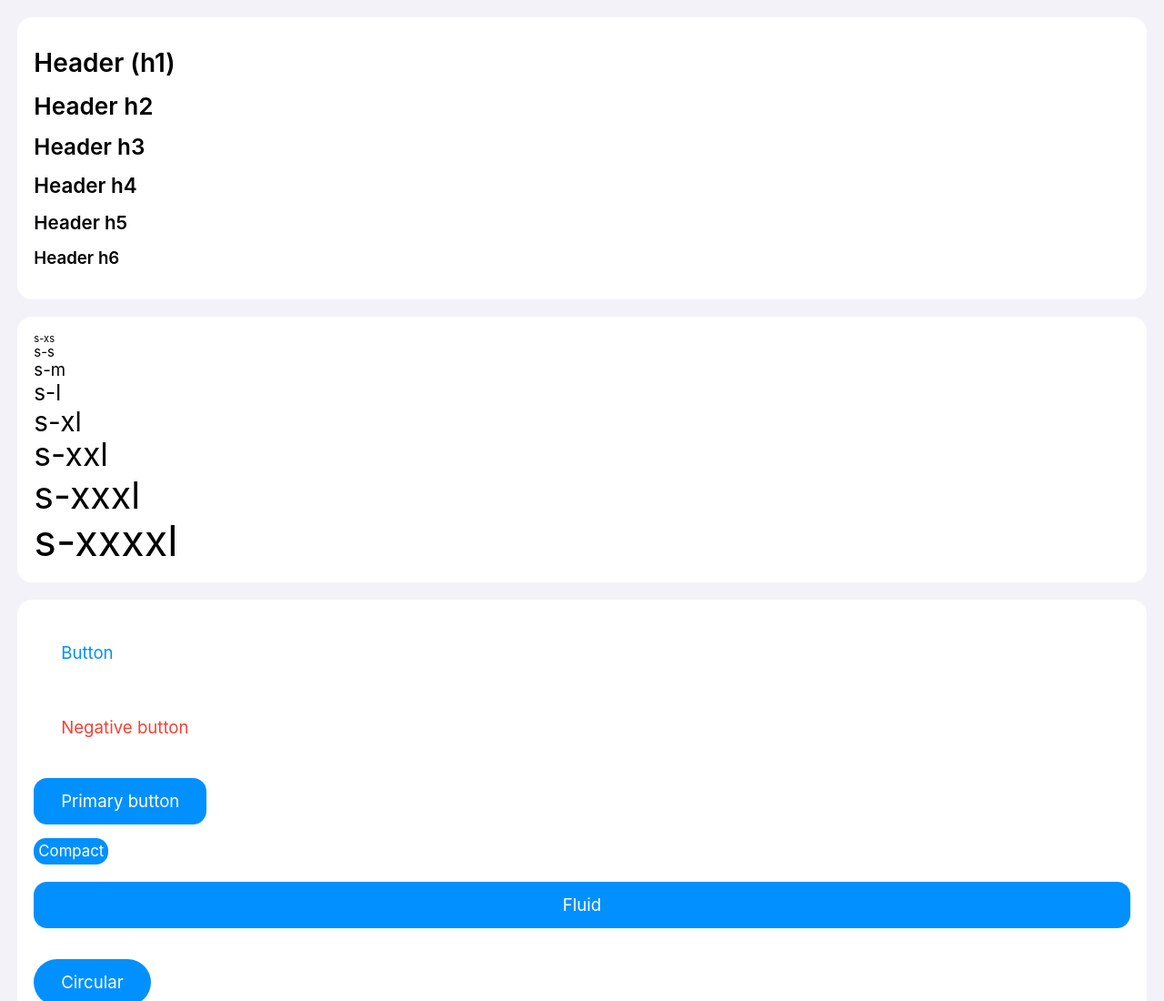
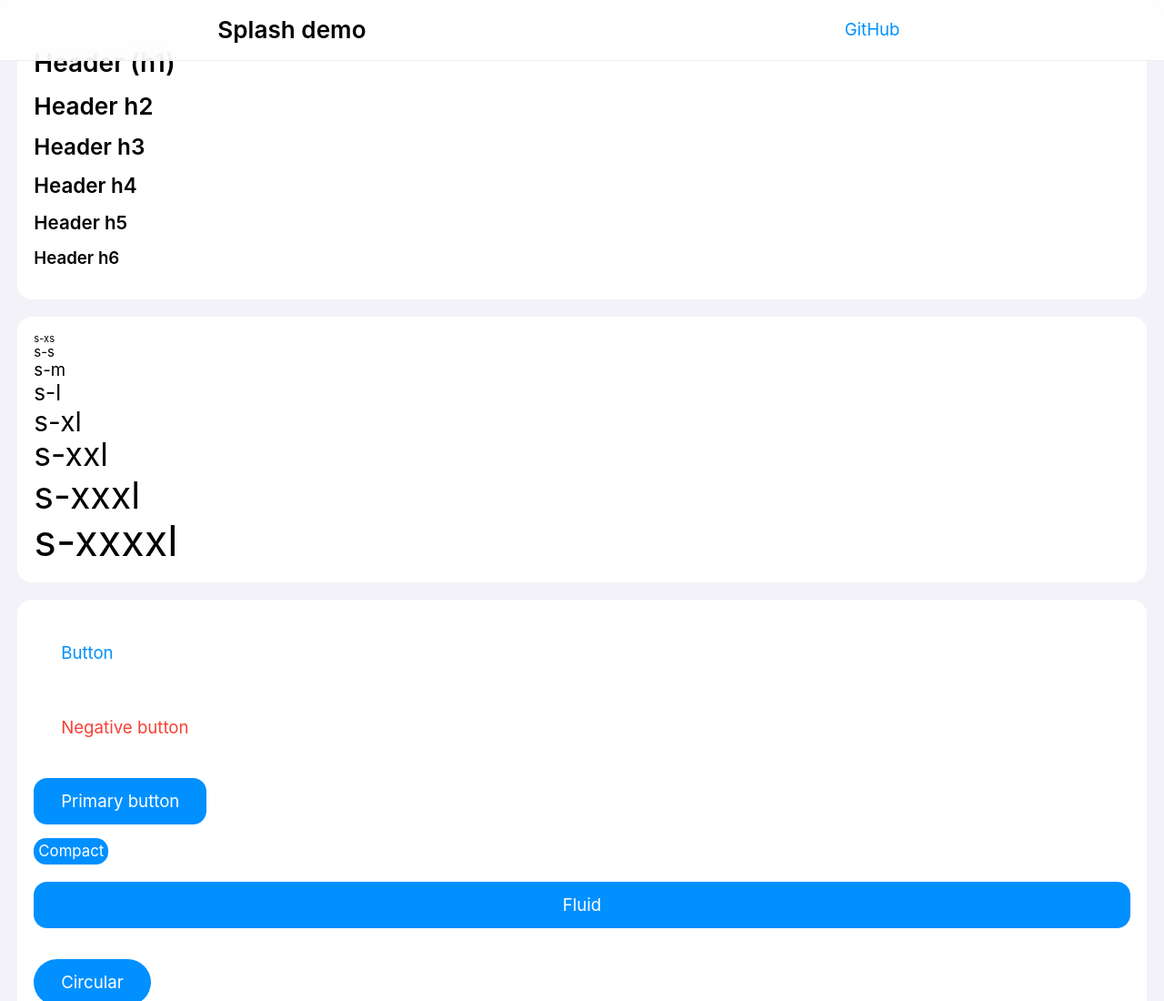
Before and after one commit to cat-125/splash, a plain HTML site: page index.html in a window 1280 px wide. Shown: the top 1100 px of the page at 91% size. Drawn offline with nearby package versions, Linux system fonts and the light colour scheme.

Commit message:
Update fixed menus

```diff
--- a/index.html
+++ b/index.html
@@ -13,6 +13,10 @@
 </head>
 
 <body class="bg-tertiary">
+	<div class="top-menu cols-2 align-panel">
+		<h2 class="header">Splash demo</h2>
+		<a href="https://github.com/Cat0125/splash">GitHub</a>
+	</div>
 	<div class="fluid container">
 		<div class="card">
 			<div class="content">
--- a/src/theme.css
+++ b/src/theme.css
@@ -6,7 +6,7 @@
 	--border-color: #eee;
 	--themeBackground: #fff;
 	--selectMenu-activeButtonColor: #fff;
-	--primaryDimmerColor: #fff7;
+	--primaryDimmerColor: #fffd;
 	--activeButtonColor: #0002;
 	--panel: #fff;
 	--disabled-opacity: .5;
```
